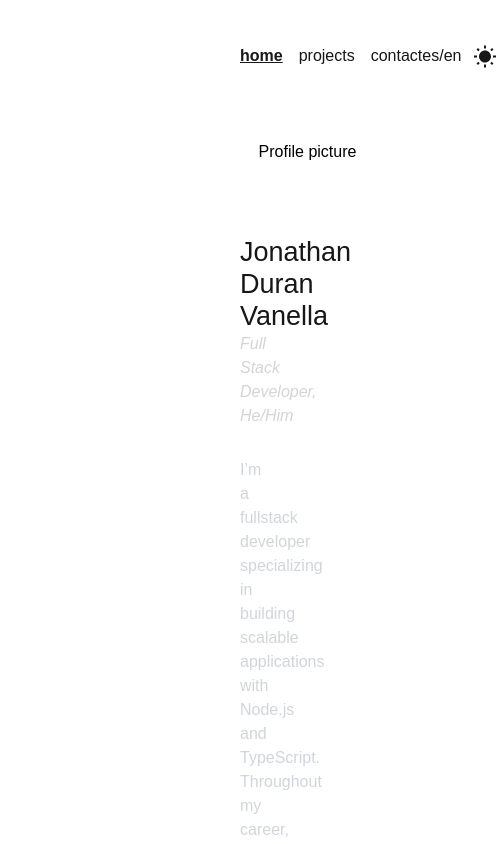
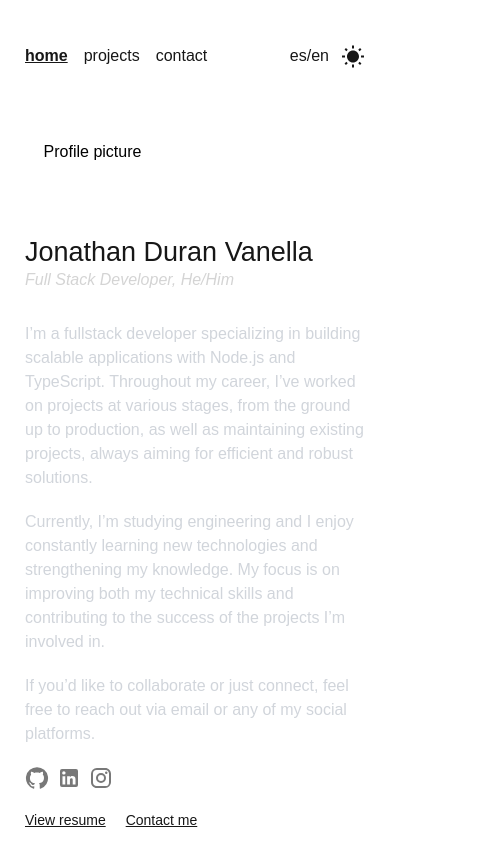
Before and after one commit to jonathanduran7/duranvanella, a Next.js app: page / in a window 390 px wide. Shown: the top 844 px of the page, 497 px wide, since content can reach past the window. Built offline with nearby package versions, Linux system fonts and the light colour scheme.

Commit message:
padding responsive

```diff
--- a/app/globals.css
+++ b/app/globals.css
@@ -26,3 +26,9 @@ body {
     text-wrap: balance;
   }
 }
+
+@media (max-width: 440px){
+  body {
+    padding: 44px 25px;
+  }
+}
```
